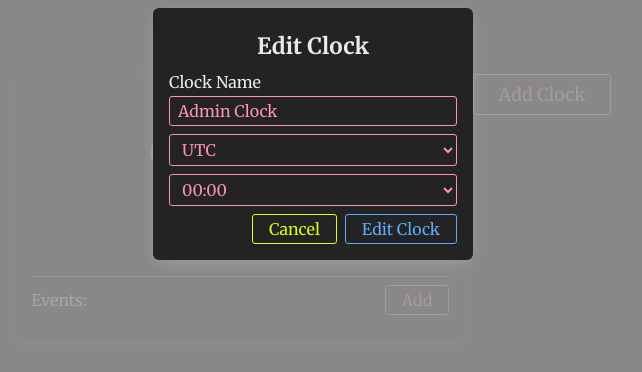
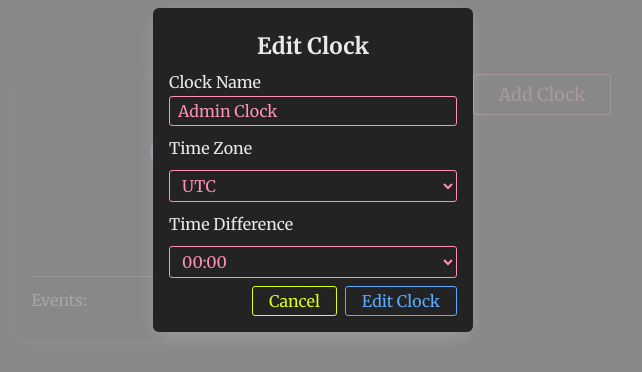
Before and after one commit to rislammb/track-zone-test, a React (Create React App) app: page / in a window 1280 px wide. Both pictures are taken after a click on the button "Edit". Shown: the top 372 px of the page, without its empty margins (327-969 px from the left). Built offline with nearby package versions, Linux system fonts and the light colour scheme.

Commit message:
Update ClockForm.jsx

```diff
--- a/src/components/clock-form/ClockForm.jsx
+++ b/src/components/clock-form/ClockForm.jsx
@@ -7,6 +7,7 @@ import Flex from '../ui/Flex';
 import Form from '../ui/Form';
 import Modal from '../ui/Modal';
 import Title from '../ui/Title';
+import Label from '../ui/Label';
 
 import timeDifferences from '../../data/timeDifferences';
 import timeZones from '../../data/timeZones';
@@ -72,9 +73,10 @@ const ClockForm = ({
             onFocus={handleFocus}
             onBlur={handleBlur}
           />
+
+          <Label>Time Zone</Label>
           <Select
             value={state.timeZone.value}
-            label={'Time Zone'}
             name='timeZone'
             onChange={handleChange}
           >
@@ -85,9 +87,9 @@ const ClockForm = ({
             ))}
           </Select>
 
+          <Label>Time Difference</Label>
           <Select
             value={state.difference.value}
-            label={'Time Difference'}
             name='difference'
             onChange={handleChange}
           >
```
